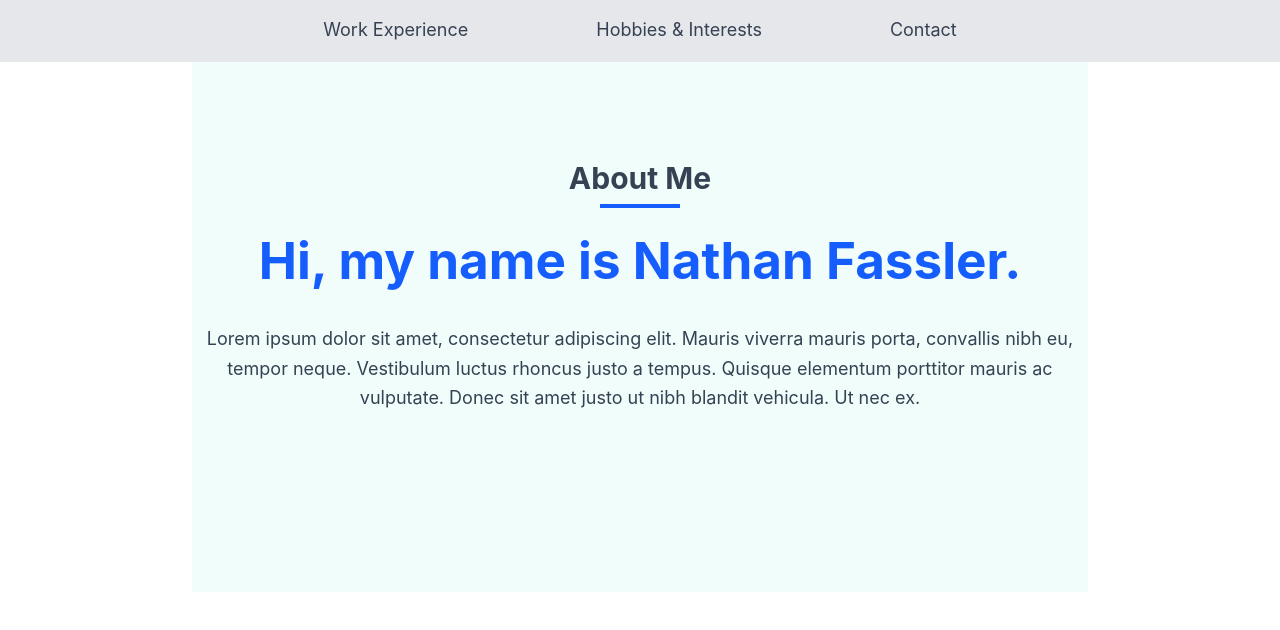
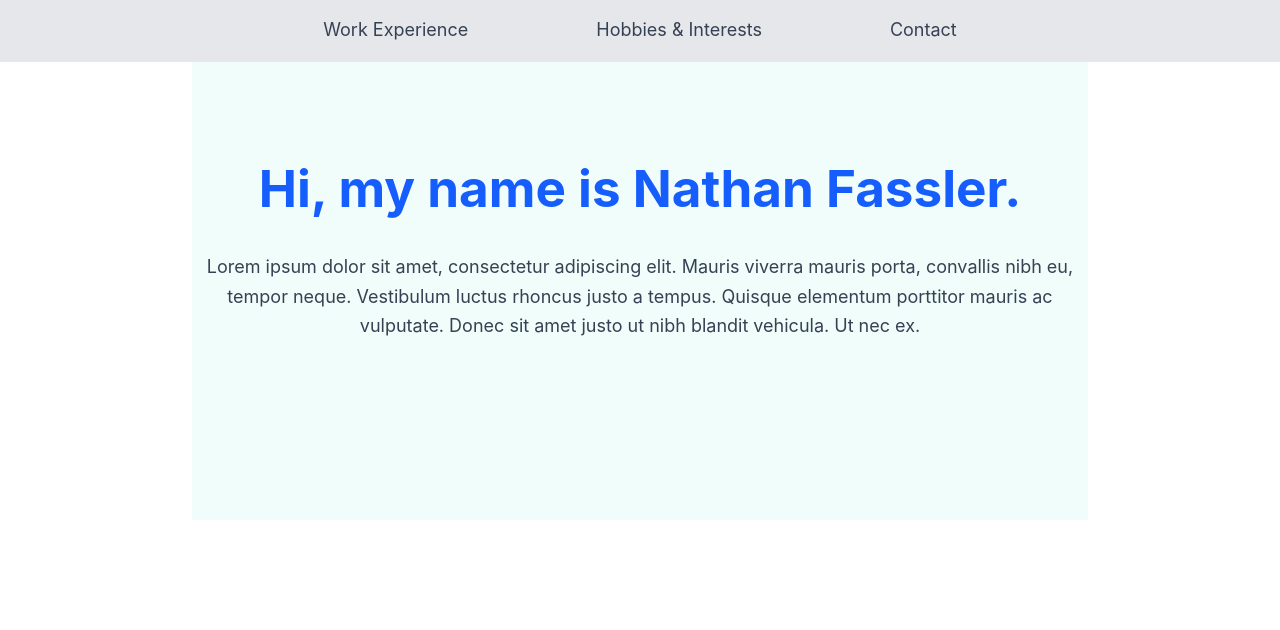
Before and after one commit to Nathan-Fassler/nathan-fassler.github.io, a React (Vite) app in the folder portfolio-app/: page / in a window 1280 px wide. Shown: the top 630 px of the page. Built offline with nearby package versions, Linux system fonts and the light colour scheme.

Commit message:
#21 removed section header test in about section

```diff
--- a/portfolio-app/src/components/About.tsx
+++ b/portfolio-app/src/components/About.tsx
@@ -1,10 +1,8 @@
 import React from "react";
-import SectionHeader from "./SectionHeader";
 
 const About: React.FC = () => {
   return (
     <section id="about" className="py-40 text-center max-w-4xl mx-auto">
-        <SectionHeader title="About Me" />
       <h1 className="text-4xl font-bold text-blue-600 mb-4">
         Hi, my name is Nathan Fassler.
       </h1>
```
